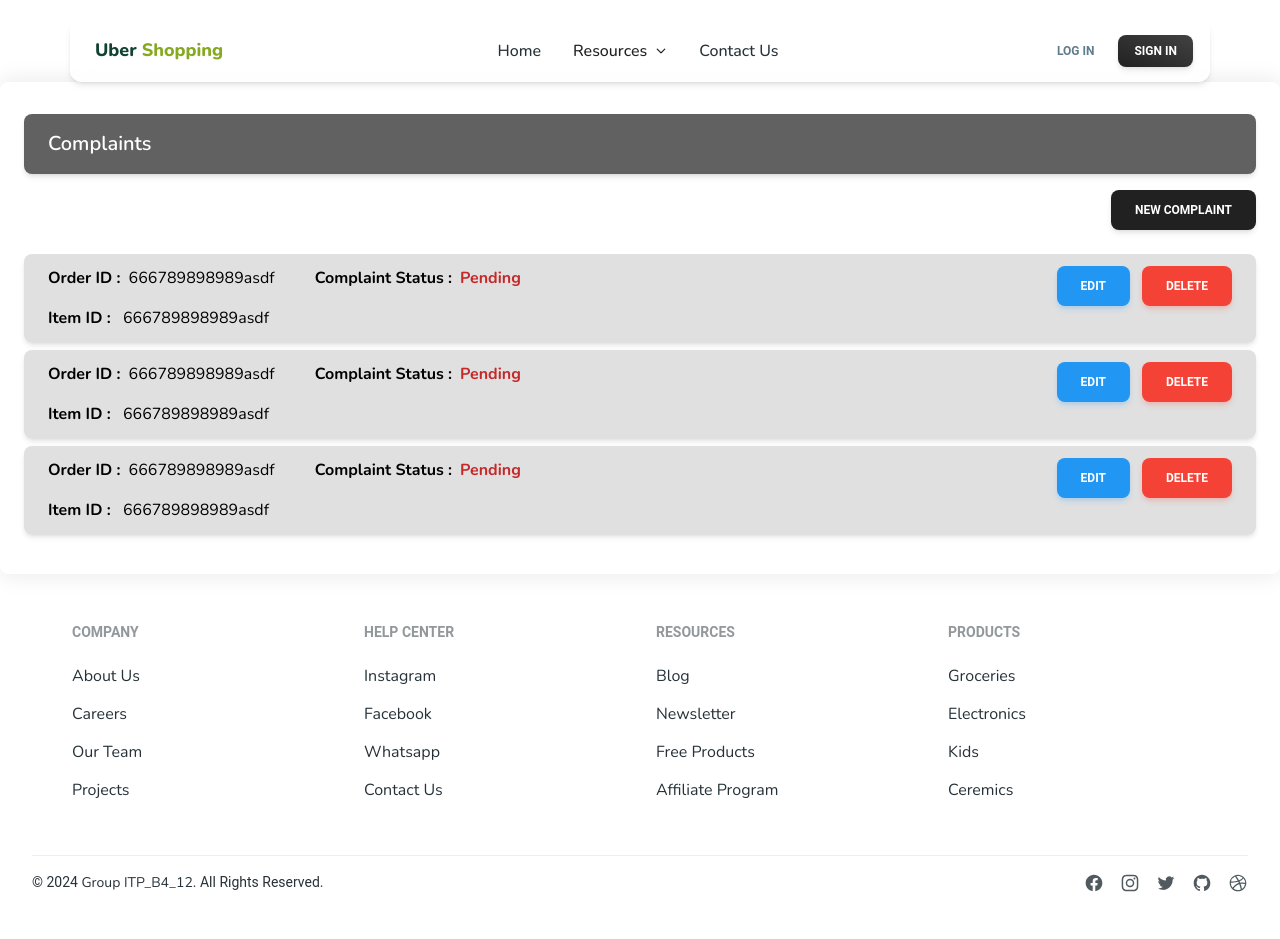
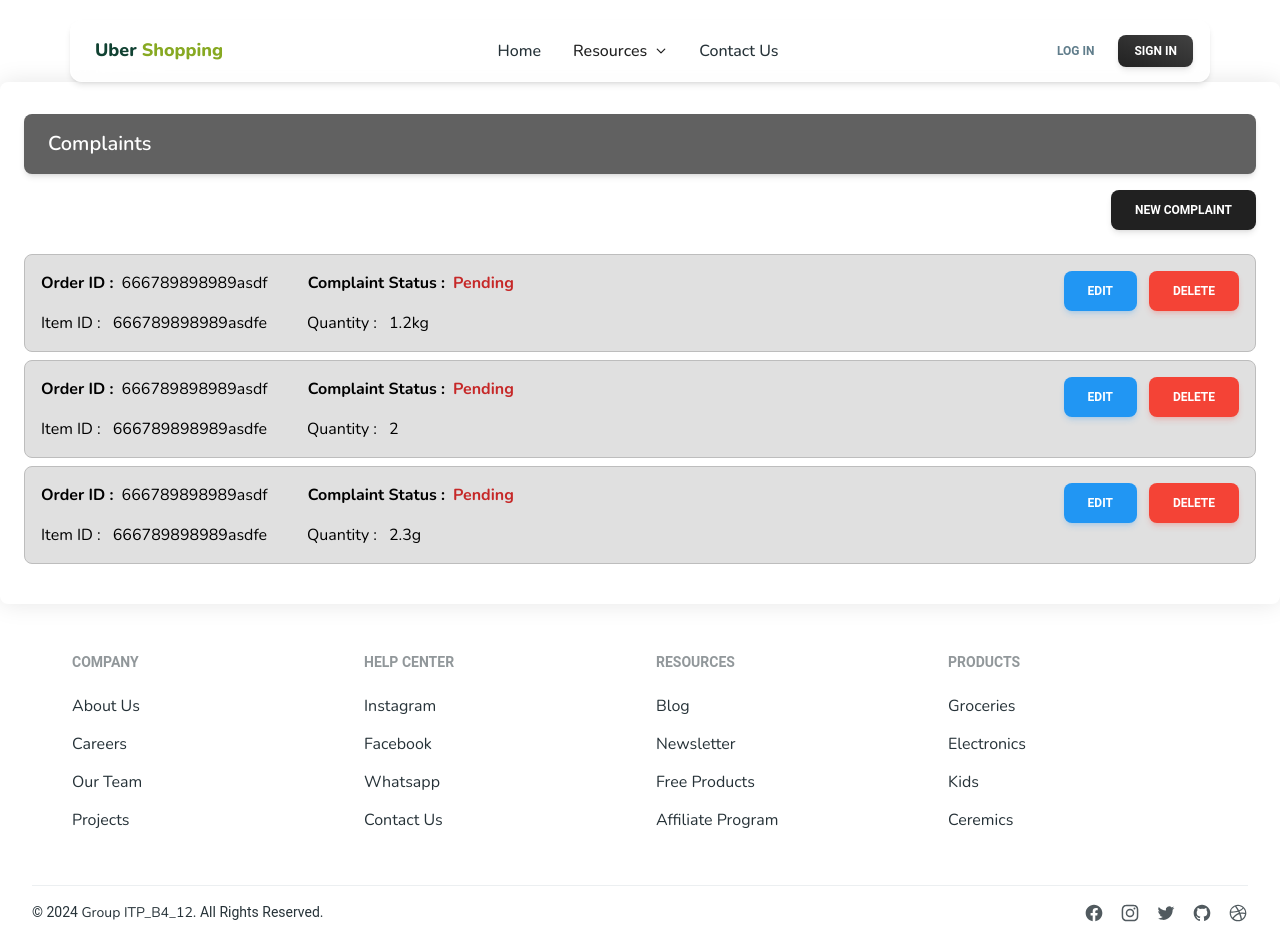
Before and after one commit to devkyoshi/Uber-Shopping-System, a React (Vite) app in the folder frontend/: page /complaint in a window 1280 px wide. Before the commit the page ends 909 px from the top, so only its background shows below. Built offline with nearby package versions, Linux system fonts and the light colour scheme; the HTML template or start-up script is replaced by a standard one.

Commit message:
Update complaint.js complaintCRUD.js Complaint.jsx

```diff
--- a/frontend/src/pages/Complaint.jsx
+++ b/frontend/src/pages/Complaint.jsx
@@ -8,9 +8,9 @@ export default function Complaint(){
     const [complaints,setComplaints] = useState([]);
 
     const previousComplaints = [
-        {id:1,order_id:'666789898989asdf',complaint_status:'Pending',item_id:'666789898989asdf'},
-        {id:2,order_id:'666789898989asdf',complaint_status:'Pending',item_id:'666789898989asdf'},
-        {id:3,order_id:'666789898989asdf',complaint_status:'Pending',item_id:'666789898989asdf'}
+        {id:1,order_id:'666789898989asdf',complaint_status:'Pending',item_id:'666789898989asdfe',quantity:'1.2kg'},
+        {id:2,order_id:'666789898989asdf',complaint_status:'Pending',item_id:'666789898989asdfe',quantity:'2'},
+        {id:3,order_id:'666789898989asdf',complaint_status:'Pending',item_id:'666789898989asdfe',quantity:'2.3g'}
     ]
 
 
@@ -26,8 +26,8 @@ export default function Complaint(){
             <ul>
                 {previousComplaints.map((Complaint) => (
                     <li key={Complaint.id} className='mb-2'>
-                        <div className='bg-gray-300 text-gray py-3 px-6 rounded-lg shadow-md'>
-                           <div className='flex'>
+                        <div className='border border-gray-400 bg-gray-300 p-4 rounded-lg items-center justify-between'>
+                            <div className='flex'>
                                <strong className='mr-2'>Order ID : </strong>{Complaint.order_id}
                                <strong className='ml-10 mr-2'>Complaint Status : </strong>
                                <strong><div className='text-red-800'>{Complaint.complaint_status}</div></strong>
@@ -36,7 +36,10 @@ export default function Complaint(){
                                <Button color='red' ripple='light' className='w-30' size='regular'>Delete</Button>
                                </div>
                            </div>
-                           <strong className='mr-2'>Item ID : </strong>{Complaint.item_id}
+                           <div className='flex'>
+                               <div className='mr-3'>Item ID : </div>{Complaint.item_id}
+                               <div className='ml-10 mr-3'>Quantity : </div>{Complaint.quantity}
+                           </div>
                         </div>
                     </li>
                 ))}
```
Also changed, not shown: 2 other files (tests, documents, lock files or other folders).
